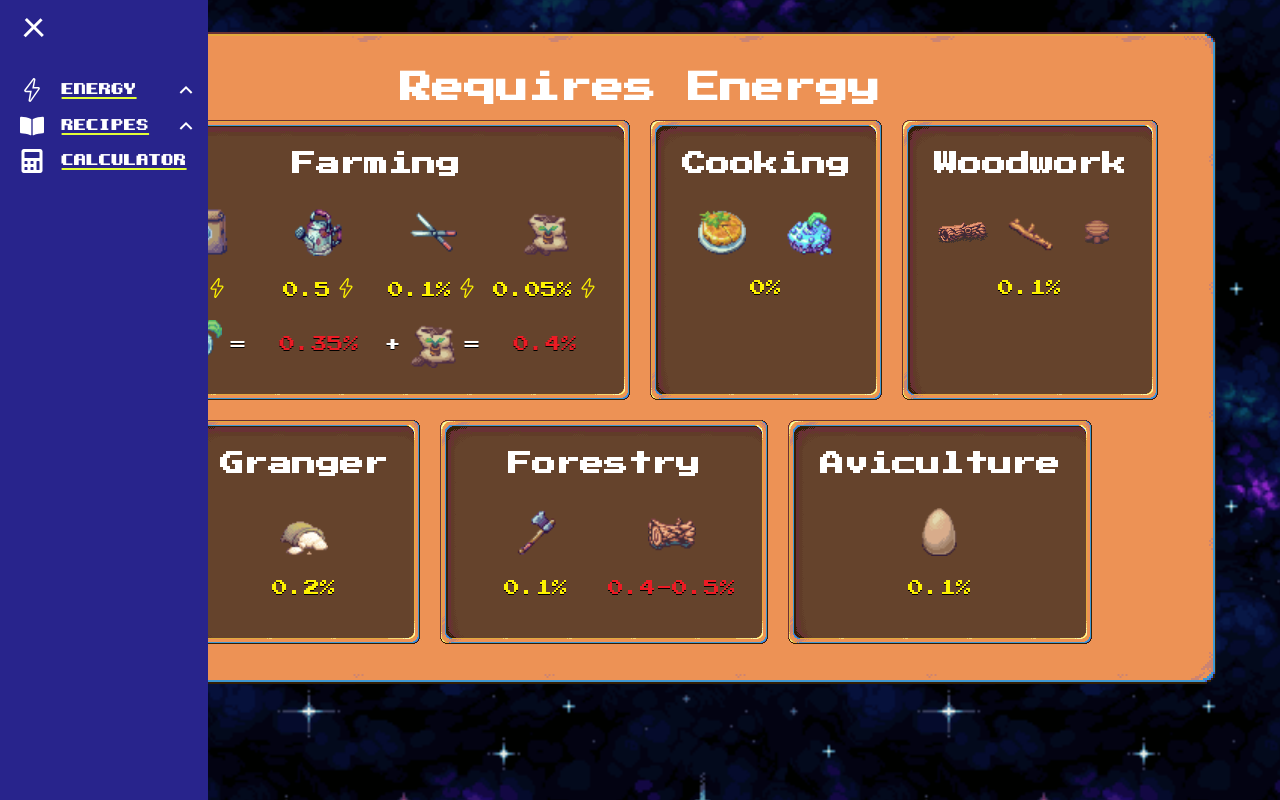
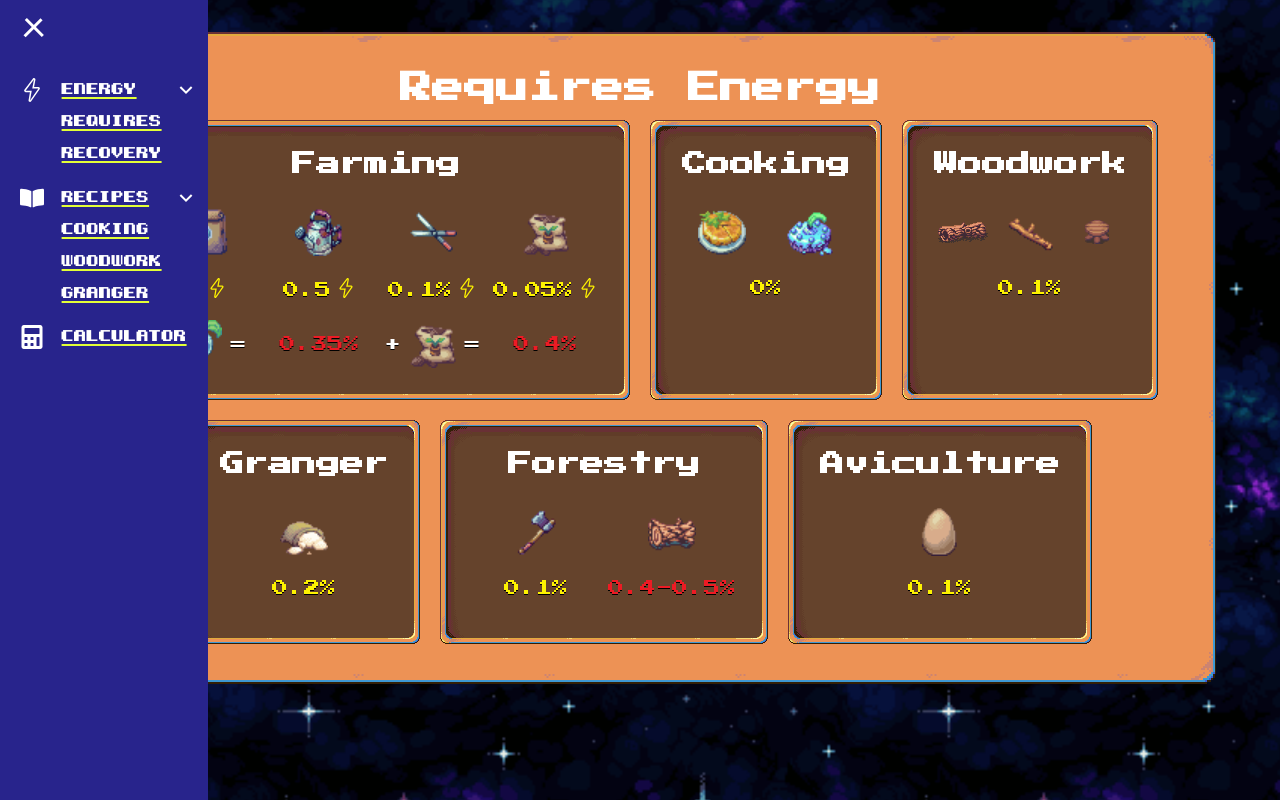
Before and after one commit to YauhenV/React-Projects, a React (Create React App) app in the folder pixels-helper/: page / in a window 1280 px wide. Both pictures are taken after a click on the element 32 px from the left and 27 px from the top of the page. Built offline with nearby package versions, Linux system fonts and the light colour scheme.

Commit message:
Complit open/close sidebar

```diff
--- a/pixels-helper/src/components/Navbar.js
+++ b/pixels-helper/src/components/Navbar.js
@@ -1,7 +1,4 @@
 import React, {useState} from 'react';
-import { Link } from 'react-router-dom';
-import * as FaIcons from "react-icons/fa";
-import * as AiIcons from "react-icons/ai";
 import { IconContext } from 'react-icons/lib';
 import {SidebarData} from "./SidebarData";
 import styles from "./navbar.module.css";
@@ -14,7 +11,6 @@ function Navbar() {
   const showSidebar = () => {
     setSidebar(!sidebar);
   };
-
 
 
   return (
@@ -34,6 +30,7 @@ function Navbar() {
                 <SubMenu
                   item={item}
                   key={index}
+                  showSubMenuRightNow={sidebar}
                  />
               );
             })}
--- a/pixels-helper/src/components/SubMenu.js
+++ b/pixels-helper/src/components/SubMenu.js
@@ -1,28 +1,46 @@
-import React, {useState} from 'react';
+import React, {useState, useEffect} from 'react';
 import { Link } from 'react-router-dom';
 import styles from "./navbar.module.css";
 
-function SubMenu( {item}) {
+function SubMenu({item, showSubMenuRightNow} ) {
+  const [subNav, setSubNav] = useState(false);
+  const [textDecoration, setTextDecoration] = useState(false);
 
-  const [subNav, setSubNav] = useState(false);
-  const [textDecoration, setTextDecoration] = useState("underline");
+  useEffect(() => {
+    setSubNav(showSubMenuRightNow)
+  }, [showSubMenuRightNow])
 
   const showSubNav = () => {
     setSubNav(!subNav);
-    setTextDecoration("none");
-    console.log(textDecoration)
+    if (subNav) {
+      setTextDecoration(false)
+    } else {
+      setTextDecoration(styles.link)
+    };
   };
+
+  //Убрано дублирование кода в отображении sidebar есть ли подменю или нет
+  const showSidebarTitle = () => {
+    return (
+      <>
+        {item.icon}
+        <span>{item.title}</span>
+      </>
+    )
+  }
 
 
 
   return (
-      <li className={`${item.cName}`} onClick={item.subNav && showSubNav}>
-        <div className={item.cSubName}>
-          <div>
-          {item.subNav ? (
-            <Link style={{textDecoratin: textDecoration}}>
-              {item.icon}
-              <span>{item.title}</span>
+    <>
+    {console.log()}
+      <li className={`${item.cName}`} >
+        <div className={item.cSubName} >
+        {/*Разные стили и сслыки для пунктов с подменю и без*/}
+          {item.subNav
+          ? (
+            <Link className={`${textDecoration}`} onClick={showSubNav}>
+              {showSidebarTitle()}
               {item.subNav && subNav
                 ? item.iconOpened
                 : item.subNav
@@ -30,32 +48,24 @@ function SubMenu( {item}) {
                 : null
               }
             </Link>
-          )
-          : (
+          ) : (
               <Link to={item.path}>
-                {item.icon}
-                <span>{item.title}</span>
-                {item.subNav && subNav
-                  ? item.iconOpened
-                  : item.subNav
-                  ? item.iconClosed
-                  : null
-                }
+                {showSidebarTitle()}
               </Link>
           )}
 
-          </div>
-          {subNav && item.subNav.map((item, index) => {
-            return (
-              <div key={index} className={item.cName}>
-                <Link to={item.path}>
-                  <span>{item.title}</span>
-                </Link>
-              </div>
-            )
-          })}
+          {/*Выводим подменю */}
+          {item.subNav && subNav && item.subNav.map((item, index) => {
+             return (
+              <Link to={item.path}  key={index} className={item.cName}>
+              <span>{item.title}</span>
+              </Link>
+        )
+      })}
         </div>
       </li>
+
+    </>
   )
 }
 
--- a/pixels-helper/src/components/navbar.module.css
+++ b/pixels-helper/src/components/navbar.module.css
@@ -63,35 +63,36 @@
   align-items: center;
   padding: 0.5rem 0px 0.7rem 0;
   list-style: none;
+
+
   /* height: 3rem; */
   /* margin-bottom: 0.5rem; */
 }
 
+
 .nav-text a {
   text-decoration: underline;
+  text-decoration-color: #E3FF37;
+  text-underline-offset: 3px;
+  text-decoration-thickness: 2px;
   color: #fff;
   font-size: 1rem;
   height: 100%;
   display: flex;
   align-items: center;
-  text-decoration-color: #E3FF37;
-  text-underline-offset: 3px;
-  text-decoration-thickness: 2px;
+
+  animation: toggleSubMenu 450ms linear ;
+
+
 }
 
-.link-underline {
-  text-decoration: underline;
-}
-
-.link-none {
+.nav-text .link {
   text-decoration: none;
 }
 
 .nav-text a:hover {
   opacity: 0.6;
 }
-
-
 
 .nav-subNav:last-child {
   margin-bottom: -0.5rem;
@@ -104,6 +105,7 @@
 .nav-menu-items {
   width: 100%;
   list-style-type: none;
+
 }
 
 span {
@@ -111,3 +113,12 @@ span {
   line-height: 1.5rem;
   width: 7rem;
 }
+
+@keyframes toggleSubMenu {
+  0% {
+    opacity: 0;
+  }
+  100% {
+    opacity: 1;
+  }
+}
```
